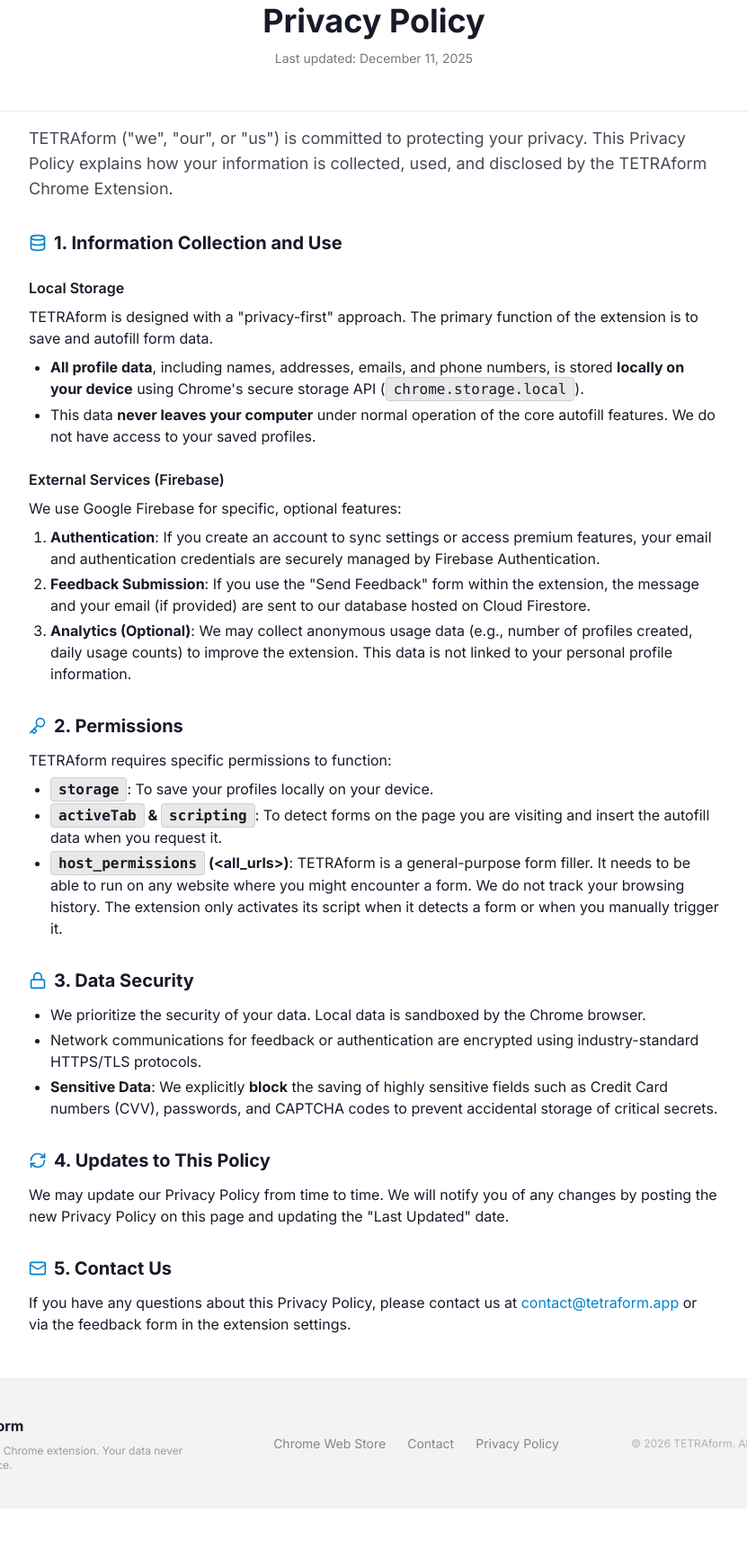
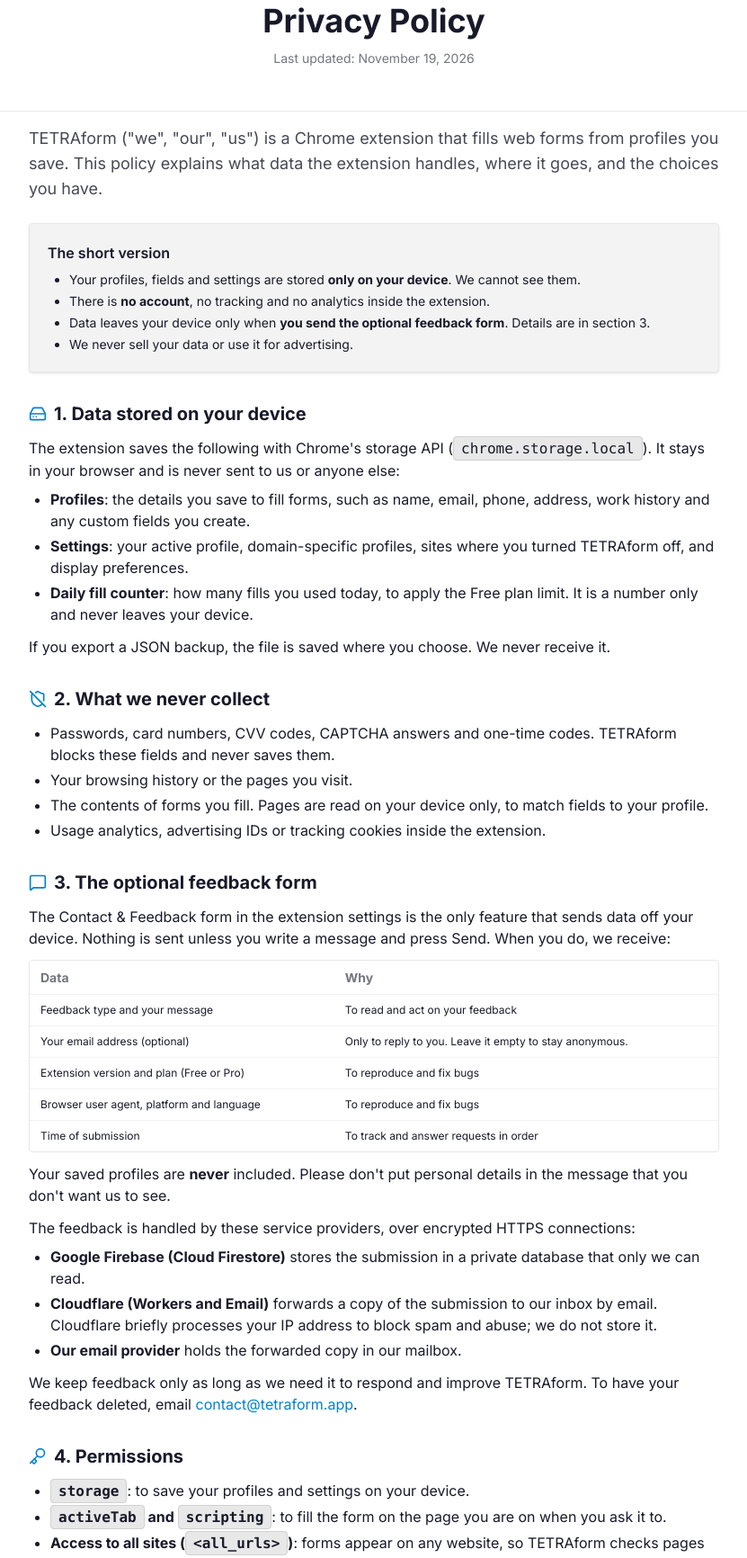
Before and after one commit to vibetect/TETRAform_landing, a plain HTML site: page privacy.html in a window 1280 px wide. Shown: the part 145-1877 px from the top of the page at 90% size, without its empty margins (224-1055 px from the left). Before the commit the page ends 1822 px from the top, so only its background shows below. Drawn offline with nearby package versions, Linux system fonts and the light colour scheme.

Commit message:
Rewrite privacy policy: disclose feedback flow, Limited Use, website analytics
Co-Authored-By: Claude Opus 5.5 <noreply@anthropic.com>

```diff
--- a/privacy.html
+++ b/privacy.html
@@ -13,20 +13,20 @@
   </script>
   <!-- ── SEO ─────────────────────────────────────────────── -->
   <title>Privacy Policy – TETRAform Form Autofill Chrome Extension</title>
-  <meta name="description" content="Privacy Policy for TETRAform — free form autofill Chrome extension. 100% local storage, no cloud sync, no account required. Your data never leaves your device." />
+  <meta name="description" content="Privacy Policy for TETRAform, the free form autofill Chrome extension. Your profiles stay on your device. No account, no tracking. Only the optional feedback form sends data." />
   <link rel="canonical" href="https://tetraform.app/privacy" />
 
   <!-- ── Open Graph ───────────────────────────────────────── -->
   <meta property="og:type"        content="website" />
   <meta property="og:url"         content="https://tetraform.app/privacy" />
   <meta property="og:title"       content="Privacy Policy – TETRAform Form Autofill Extension" />
-  <meta property="og:description" content="TETRAform stores all data locally in your browser. No cloud sync, no account, no data collection. Read our full privacy policy." />
+  <meta property="og:description" content="TETRAform stores your profiles locally in your browser. No account, no tracking, no selling. Only feedback you choose to send leaves your device." />
   <meta property="og:image"       content="https://tetraform.app/public/og-image.png" />
 
   <!-- ── Twitter Card ─────────────────────────────────────── -->
   <meta name="twitter:card"        content="summary" />
   <meta name="twitter:title"       content="Privacy Policy – TETRAform Form Autofill Extension" />
-  <meta name="twitter:description" content="TETRAform stores all data locally in your browser. No cloud sync, no account, no data collection." />
+  <meta name="twitter:description" content="TETRAform stores your profiles locally in your browser. No account, no tracking. Only feedback you choose to send leaves your device." />
   <meta name="twitter:image"       content="https://tetraform.app/public/og-image.png" />
 
   <!-- ── Icons ────────────────────────────────────────────── -->
@@ -69,7 +69,7 @@
   <section class="border-b border-base-200 py-12 px-4 text-center">
     <div class="max-w-3xl mx-auto">
       <h1 class="text-3xl lg:text-4xl font-bold text-base-content mb-3">Privacy Policy</h1>
-      <p class="text-base-content/60 text-sm">Last updated: December 11, 2025</p>
+      <p class="text-base-content/60 text-sm">Last updated: November 19, 2026</p>
     </div>
   </section>
 
@@ -79,67 +79,135 @@
   <main class="px-4 sm:px-8 pt-4 pb-12">
     <div class="max-w-3xl mx-auto prose">
 
-      <p class="text-lg text-base-content/80 mb-8">
-        TETRAform ("we", "our", or "us") is committed to protecting your privacy. This Privacy Policy explains how your information is collected, used, and disclosed by the TETRAform Chrome Extension.
+      <p class="text-lg text-base-content/80 mb-6">
+        TETRAform ("we", "our", "us") is a Chrome extension that fills web forms from profiles you save. This policy explains what data the extension handles, where it goes, and the choices you have.
       </p>
+
+      <!-- Summary -->
+      <div class="rounded-box border border-base-200 shadow-sm bg-section-alt p-5 mb-8">
+        <p class="font-semibold mb-2">The short version</p>
+        <ul class="list-disc pl-6 space-y-1 text-sm">
+          <li>Your profiles, fields and settings are stored <strong>only on your device</strong>. We cannot see them.</li>
+          <li>There is <strong>no account</strong>, no tracking and no analytics inside the extension.</li>
+          <li>Data leaves your device only when <strong>you send the optional feedback form</strong>. Details are in section 3.</li>
+          <li>We never sell your data or use it for advertising.</li>
+        </ul>
+      </div>
 
       <!-- Section 1 -->
       <h2 class="text-xl font-bold mt-8 mb-3 flex items-center gap-2">
-        <i data-lucide="database" class="w-5 h-5 text-primary"></i>
-        1. Information Collection and Use
+        <i data-lucide="hard-drive" class="w-5 h-5 text-primary"></i>
+        1. Data stored on your device
       </h2>
-
-      <h3 class="text-base font-semibold mt-6 mb-2">Local Storage</h3>
-      <p>TETRAform is designed with a "privacy-first" approach. The primary function of the extension is to save and autofill form data.</p>
+      <p>The extension saves the following with Chrome's storage API (<code>chrome.storage.local</code>). It stays in your browser and is never sent to us or anyone else:</p>
       <ul class="list-disc pl-6 mt-2 space-y-1">
-        <li><strong>All profile data</strong>, including names, addresses, emails, and phone numbers, is stored <strong>locally on your device</strong> using Chrome's secure storage API (<code>chrome.storage.local</code>).</li>
-        <li>This data <strong>never leaves your computer</strong> under normal operation of the core autofill features. We do not have access to your saved profiles.</li>
+        <li><strong>Profiles</strong>: the details you save to fill forms, such as name, email, phone, address, work history and any custom fields you create.</li>
+        <li><strong>Settings</strong>: your active profile, domain-specific profiles, sites where you turned TETRAform off, and display preferences.</li>
+        <li><strong>Daily fill counter</strong>: how many fills you used today, to apply the Free plan limit. It is a number only and never leaves your device.</li>
       </ul>
-
-      <h3 class="text-base font-semibold mt-6 mb-2">External Services (Firebase)</h3>
-      <p>We use Google Firebase for specific, optional features:</p>
-      <ol class="list-decimal pl-6 mt-2 space-y-1">
-        <li><strong>Authentication</strong>: If you create an account to sync settings or access premium features, your email and authentication credentials are securely managed by Firebase Authentication.</li>
-        <li><strong>Feedback Submission</strong>: If you use the "Send Feedback" form within the extension, the message and your email (if provided) are sent to our database hosted on Cloud Firestore.</li>
-        <li><strong>Analytics (Optional)</strong>: We may collect anonymous usage data (e.g., number of profiles created, daily usage counts) to improve the extension. This data is not linked to your personal profile information.</li>
-      </ol>
+      <p class="mt-3">If you export a JSON backup, the file is saved where you choose. We never receive it.</p>
 
       <!-- Section 2 -->
       <h2 class="text-xl font-bold mt-8 mb-3 flex items-center gap-2">
-        <i data-lucide="key" class="w-5 h-5 text-primary"></i>
-        2. Permissions
+        <i data-lucide="shield-off" class="w-5 h-5 text-primary"></i>
+        2. What we never collect
       </h2>
-      <p>TETRAform requires specific permissions to function:</p>
       <ul class="list-disc pl-6 mt-2 space-y-1">
-        <li><strong><code>storage</code></strong>: To save your profiles locally on your device.</li>
-        <li><strong><code>activeTab</code> &amp; <code>scripting</code></strong>: To detect forms on the page you are visiting and insert the autofill data when you request it.</li>
-        <li><strong><code>host_permissions</code> (&lt;all_urls&gt;)</strong>: TETRAform is a general-purpose form filler. It needs to be able to run on any website where you might encounter a form. We do not track your browsing history. The extension only activates its script when it detects a form or when you manually trigger it.</li>
+        <li>Passwords, card numbers, CVV codes, CAPTCHA answers and one-time codes. TETRAform blocks these fields and never saves them.</li>
+        <li>Your browsing history or the pages you visit.</li>
+        <li>The contents of forms you fill. Pages are read on your device only, to match fields to your profile.</li>
+        <li>Usage analytics, advertising IDs or tracking cookies inside the extension.</li>
       </ul>
 
       <!-- Section 3 -->
       <h2 class="text-xl font-bold mt-8 mb-3 flex items-center gap-2">
-        <i data-lucide="lock" class="w-5 h-5 text-primary"></i>
-        3. Data Security
+        <i data-lucide="message-square" class="w-5 h-5 text-primary"></i>
+        3. The optional feedback form
       </h2>
+      <p>The Contact &amp; Feedback form in the extension settings is the only feature that sends data off your device. Nothing is sent unless you write a message and press Send. When you do, we receive:</p>
+      <div class="overflow-x-auto mt-3">
+        <table class="table table-sm border border-base-200">
+          <thead>
+            <tr><th>Data</th><th>Why</th></tr>
+          </thead>
+          <tbody>
+            <tr><td>Feedback type and your message</td><td>To read and act on your feedback</td></tr>
+            <tr><td>Your email address (optional)</td><td>Only to reply to you. Leave it empty to stay anonymous.</td></tr>
+            <tr><td>Extension version and plan (Free or Pro)</td><td>To reproduce and fix bugs</td></tr>
+            <tr><td>Browser user agent, platform and language</td><td>To reproduce and fix bugs</td></tr>
+            <tr><td>Time of submission</td><td>To track and answer requests in order</td></tr>
+          </tbody>
+        </table>
+      </div>
+      <p class="mt-3">Your saved profiles are <strong>never</strong> included. Please don't put personal details in the message that you don't want us to see.</p>
+      <p class="mt-3">The feedback is handled by these service providers, over encrypted HTTPS connections:</p>
       <ul class="list-disc pl-6 mt-2 space-y-1">
-        <li>We prioritize the security of your data. Local data is sandboxed by the Chrome browser.</li>
-        <li>Network communications for feedback or authentication are encrypted using industry-standard HTTPS/TLS protocols.</li>
-        <li><strong>Sensitive Data</strong>: We explicitly <strong>block</strong> the saving of highly sensitive fields such as Credit Card numbers (CVV), passwords, and CAPTCHA codes to prevent accidental storage of critical secrets.</li>
+        <li><strong>Google Firebase (Cloud Firestore)</strong> stores the submission in a private database that only we can read.</li>
+        <li><strong>Cloudflare (Workers and Email)</strong> forwards a copy of the submission to our inbox by email. Cloudflare briefly processes your IP address to block spam and abuse; we do not store it.</li>
+        <li><strong>Our email provider</strong> holds the forwarded copy in our mailbox.</li>
       </ul>
+      <p class="mt-3">We keep feedback only as long as we need it to respond and improve TETRAform. To have your feedback deleted, email <a href="mailto:contact@tetraform.app" class="text-primary hover:underline">contact@tetraform.app</a>.</p>
 
       <!-- Section 4 -->
       <h2 class="text-xl font-bold mt-8 mb-3 flex items-center gap-2">
-        <i data-lucide="refresh-cw" class="w-5 h-5 text-primary"></i>
-        4. Updates to This Policy
+        <i data-lucide="key" class="w-5 h-5 text-primary"></i>
+        4. Permissions
       </h2>
-      <p>We may update our Privacy Policy from time to time. We will notify you of any changes by posting the new Privacy Policy on this page and updating the "Last Updated" date.</p>
+      <ul class="list-disc pl-6 mt-2 space-y-1">
+        <li><strong><code>storage</code></strong>: to save your profiles and settings on your device.</li>
+        <li><strong><code>activeTab</code> and <code>scripting</code></strong>: to fill the form on the page you are on when you ask it to.</li>
+        <li><strong>Access to all sites (<code>&lt;all_urls&gt;</code>)</strong>: forms appear on any website, so TETRAform checks pages for form fields to show the Assistant Bar. This check runs on your device. We do not record which sites you visit.</li>
+      </ul>
 
       <!-- Section 5 -->
       <h2 class="text-xl font-bold mt-8 mb-3 flex items-center gap-2">
+        <i data-lucide="share-2" class="w-5 h-5 text-primary"></i>
+        5. Sharing and Limited Use
+      </h2>
+      <p>We do not sell, rent or transfer your data to third parties, except the service providers in section 3 that process feedback on our behalf. We do not use data for advertising, credit decisions or any purpose unrelated to TETRAform.</p>
+      <p class="mt-3">TETRAform's use of user data complies with the <a href="https://developer.chrome.com/docs/webstore/program-policies/" class="text-primary hover:underline" rel="noopener">Chrome Web Store User Data Policy</a>, including the Limited Use requirements.</p>
+
+      <!-- Section 6 -->
+      <h2 class="text-xl font-bold mt-8 mb-3 flex items-center gap-2">
+        <i data-lucide="user-check" class="w-5 h-5 text-primary"></i>
+        6. Your choices
+      </h2>
+      <ul class="list-disc pl-6 mt-2 space-y-1">
+        <li><strong>Delete local data</strong>: delete profiles in the extension settings, or remove the extension to erase everything it stored.</li>
+        <li><strong>Stay anonymous</strong>: send feedback without an email address, or don't use the form at all.</li>
+        <li><strong>Access or delete feedback</strong>: email us and we will tell you what we hold or delete it.</li>
+      </ul>
+
+      <!-- Section 7 -->
+      <h2 class="text-xl font-bold mt-8 mb-3 flex items-center gap-2">
+        <i data-lucide="globe" class="w-5 h-5 text-primary"></i>
+        7. This website
+      </h2>
+      <p>This policy covers the extension. The tetraform.app website is hosted on GitHub Pages and uses Google Analytics to count visits and see which pages are useful. Google Analytics may set cookies and receives standard browser information such as your IP address. It is not used inside the extension and is never linked to your profiles.</p>
+
+      <!-- Section 8 -->
+      <h2 class="text-xl font-bold mt-8 mb-3 flex items-center gap-2">
+        <i data-lucide="lock" class="w-5 h-5 text-primary"></i>
+        8. Security
+      </h2>
+      <ul class="list-disc pl-6 mt-2 space-y-1">
+        <li>Local data is kept in Chrome's extension storage, separate from websites.</li>
+        <li>Feedback is sent over HTTPS. The feedback database blocks all reads from the extension, so submissions can't be read back by anyone else.</li>
+      </ul>
+
+      <!-- Section 9 -->
+      <h2 class="text-xl font-bold mt-8 mb-3 flex items-center gap-2">
+        <i data-lucide="refresh-cw" class="w-5 h-5 text-primary"></i>
+        9. Changes to this policy
+      </h2>
+      <p>If we change how TETRAform handles data, we will update this page and the "Last updated" date before the change ships. Features that would send profile data off your device, such as the planned Pro cloud sync, will be opt-in and described here first.</p>
+
+      <!-- Section 10 -->
+      <h2 class="text-xl font-bold mt-8 mb-3 flex items-center gap-2">
         <i data-lucide="mail" class="w-5 h-5 text-primary"></i>
-        5. Contact Us
+        10. Contact
       </h2>
-      <p>If you have any questions about this Privacy Policy, please contact us at <a href="mailto:contact@tetraform.app" class="text-primary hover:underline">contact@tetraform.app</a> or via the feedback form in the extension settings.</p>
+      <p>Questions about this policy? Email <a href="mailto:contact@tetraform.app" class="text-primary hover:underline">contact@tetraform.app</a> or use the feedback form in the extension settings.</p>
 
     </div>
   </main>
--- a/sitemap.xml
+++ b/sitemap.xml
@@ -8,7 +8,7 @@
   </url>
   <url>
     <loc>https://tetraform.app/privacy</loc>
-    <lastmod>2026-03-18</lastmod>
+    <lastmod>2026-11-19</lastmod>
     <changefreq>monthly</changefreq>
     <priority>0.5</priority>
   </url>
```
Also changed, not shown: 1 other file.
